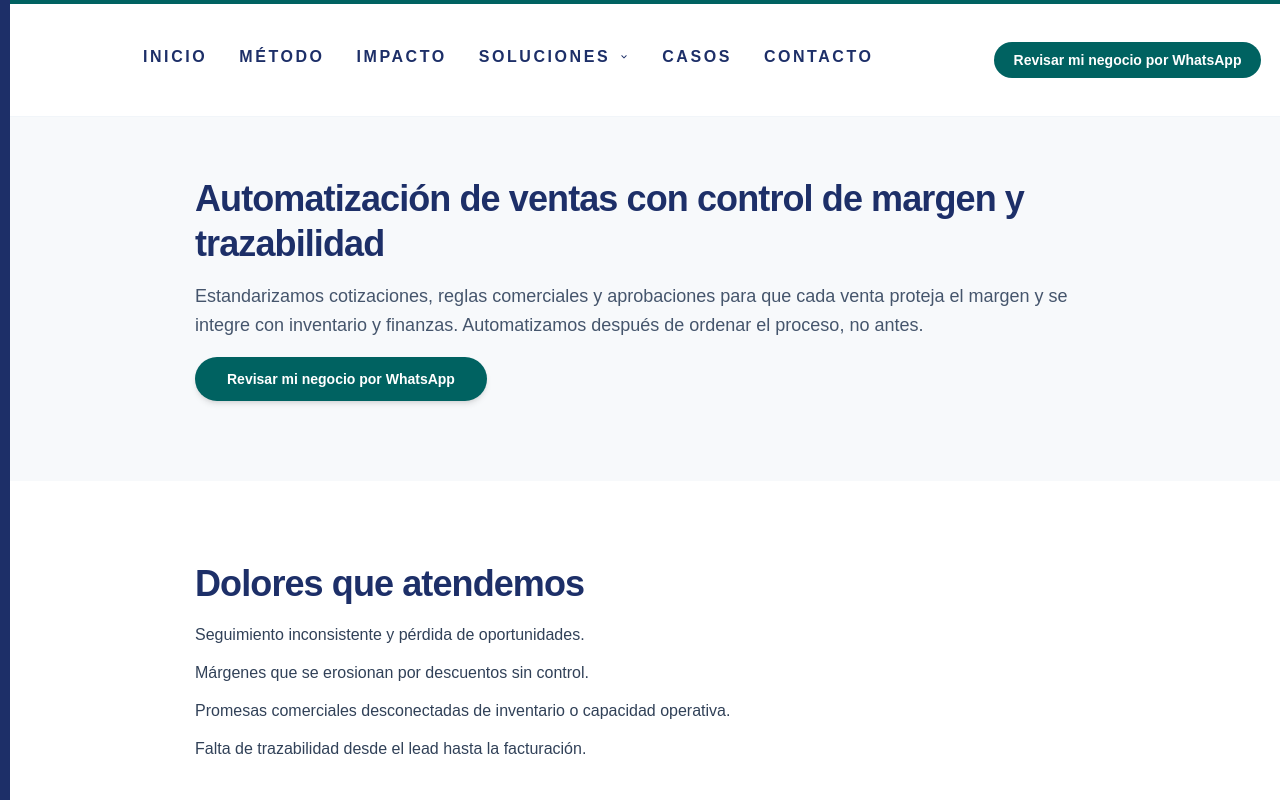
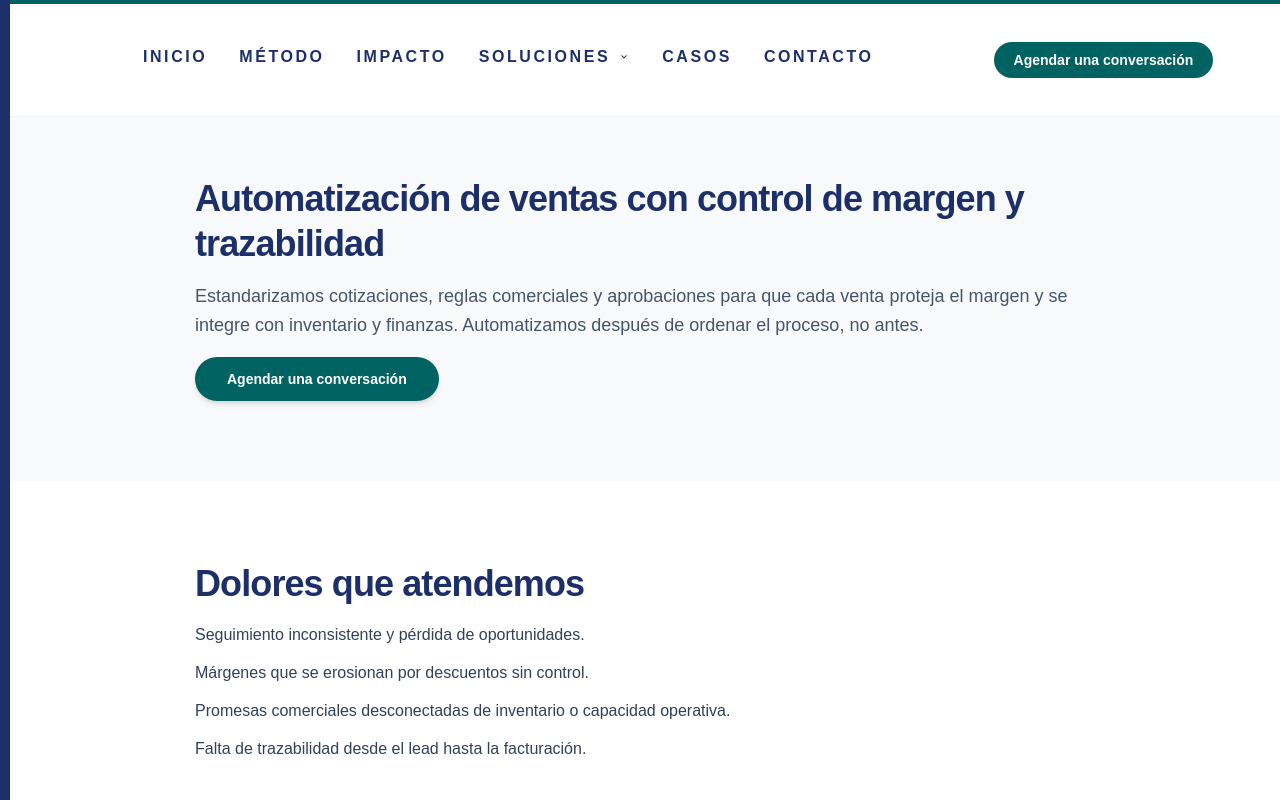
Before and after one commit to EmphaticoOnline/emphasys-web, a Next.js app: page /automatizacion-ventas in a window 1280 px wide. Shown: the top 800 px of the page. Built offline with nearby package versions, Linux system fonts and the light colour scheme.

Commit message:
Nuevas secciones

```diff
--- a/app/automatizacion-ventas/page.tsx
+++ b/app/automatizacion-ventas/page.tsx
@@ -75,7 +75,7 @@ const CTA = () => (
     rel="noreferrer"
     className="inline-flex items-center justify-center rounded-full bg-[var(--color-emphasys-green)] px-8 py-3 text-sm font-semibold text-white shadow-md transition duration-200 ease-out hover:brightness-90 hover:-translate-y-0.5 focus-visible:outline-none focus-visible:ring-2 focus-visible:ring-[var(--color-emphasys-green)] focus-visible:ring-offset-2 focus-visible:ring-offset-white"
   >
-    Revisar mi negocio por WhatsApp
+  Agendar una conversación
   </a>
 );
 
--- a/app/control-de-costos/page.tsx
+++ b/app/control-de-costos/page.tsx
@@ -75,7 +75,7 @@ const CTA = () => (
     rel="noreferrer"
     className="inline-flex items-center justify-center rounded-full bg-[var(--color-emphasys-green)] px-8 py-3 text-sm font-semibold text-white shadow-md transition duration-200 ease-out hover:brightness-90 hover:-translate-y-0.5 focus-visible:outline-none focus-visible:ring-2 focus-visible:ring-[var(--color-emphasys-green)] focus-visible:ring-offset-2 focus-visible:ring-offset-white"
   >
-    Revisar mi negocio por WhatsApp
+  Agendar una conversación
   </a>
 );
 
--- a/app/erp-a-la-medida/page.tsx
+++ b/app/erp-a-la-medida/page.tsx
@@ -75,7 +75,7 @@ const CTA = () => (
     rel="noreferrer"
     className="inline-flex items-center justify-center rounded-full bg-[var(--color-emphasys-green)] px-8 py-3 text-sm font-semibold text-white shadow-md transition duration-200 ease-out hover:brightness-90 hover:-translate-y-0.5 focus-visible:outline-none focus-visible:ring-2 focus-visible:ring-[var(--color-emphasys-green)] focus-visible:ring-offset-2 focus-visible:ring-offset-white"
   >
-    Revisar mi negocio por WhatsApp
+  Agendar una conversación
   </a>
 );
 
--- a/components/Header.tsx
+++ b/components/Header.tsx
@@ -170,7 +170,7 @@ const Header = () => {
               rel="noreferrer"
               className="rounded-full bg-[var(--color-emphasys-green)] px-5 py-2.5 text-sm font-semibold text-white transition-all duration-200 ease-out hover:brightness-90 hover:-translate-y-0.5 focus-visible:outline-none focus-visible:ring-2 focus-visible:ring-[var(--color-emphasys-green)] focus-visible:ring-offset-2 focus-visible:ring-offset-white whitespace-nowrap"
             >
-              Revisar mi negocio por WhatsApp
+              Agendar una conversación
             </a>
           </div>
 
--- a/components/StickyWhatsApp.tsx
+++ b/components/StickyWhatsApp.tsx
@@ -27,12 +27,12 @@ const StickyWhatsApp = () => {
         target="_blank"
         rel="noreferrer"
         className="pointer-events-auto flex items-center gap-2 rounded-full bg-[#25D366] px-4 py-3 text-sm font-semibold text-white shadow-xl transition-all duration-200 ease-out hover:brightness-95 hover:-translate-y-0.5 hover:shadow-2xl focus-visible:outline-none focus-visible:ring-2 focus-visible:ring-[#25D366] focus-visible:ring-offset-2 focus-visible:ring-offset-white whitespace-nowrap"
-        aria-label="Revisar mi negocio por WhatsApp"
+        aria-label="Agendar una conversación"
       >
         <svg aria-hidden="true" focusable="false" viewBox="0 0 32 32" className="h-5 w-5" fill="currentColor">
           <path d="M16 3C9.383 3 4 8.383 4 15c0 2.358.676 4.563 1.844 6.422L4 29l7.74-1.793A11.885 11.885 0 0 0 16 27c6.617 0 12-5.383 12-12S22.617 3 16 3Zm0 2c5.523 0 10 4.477 10 10s-4.477 10-10 10c-1.594 0-3.102-.375-4.445-1.039l-.316-.152-.348.08-4.1.95.92-3.08.105-.35-.199-.316A9.94 9.94 0 0 1 6 15c0-5.523 4.477-10 10-10Zm-5.16 5.02c-.129 0-.332.051-.504.258-.172.207-.66.645-.66 1.57 0 .926.676 1.82.77 1.945.094.125 1.3 2.086 3.172 2.84 1.566.625 1.887.5 2.227.47.34-.03 1.105-.453 1.262-.891.156-.438.156-.812.109-.891-.047-.078-.172-.125-.36-.219-.188-.094-1.117-.551-1.289-.613-.172-.063-.297-.094-.422.094-.125.188-.484.613-.594.738-.11.125-.219.141-.406.047-.188-.094-.793-.293-1.5-.936-.555-.495-.926-1.109-1.039-1.305-.11-.188-.012-.301.082-.395.086-.086.219-.238.328-.363.11-.125.141-.219.203-.36.062-.141.031-.266-.016-.375-.047-.109-.461-1.11-.637-1.527-.172-.411-.344-.36-.469-.367-.125-.008-.258-.008-.398-.008Z" />
         </svg>
-        Revisar mi negocio por WhatsApp
+        Agendar una conversación
       </a>
     </div>
   );
```
